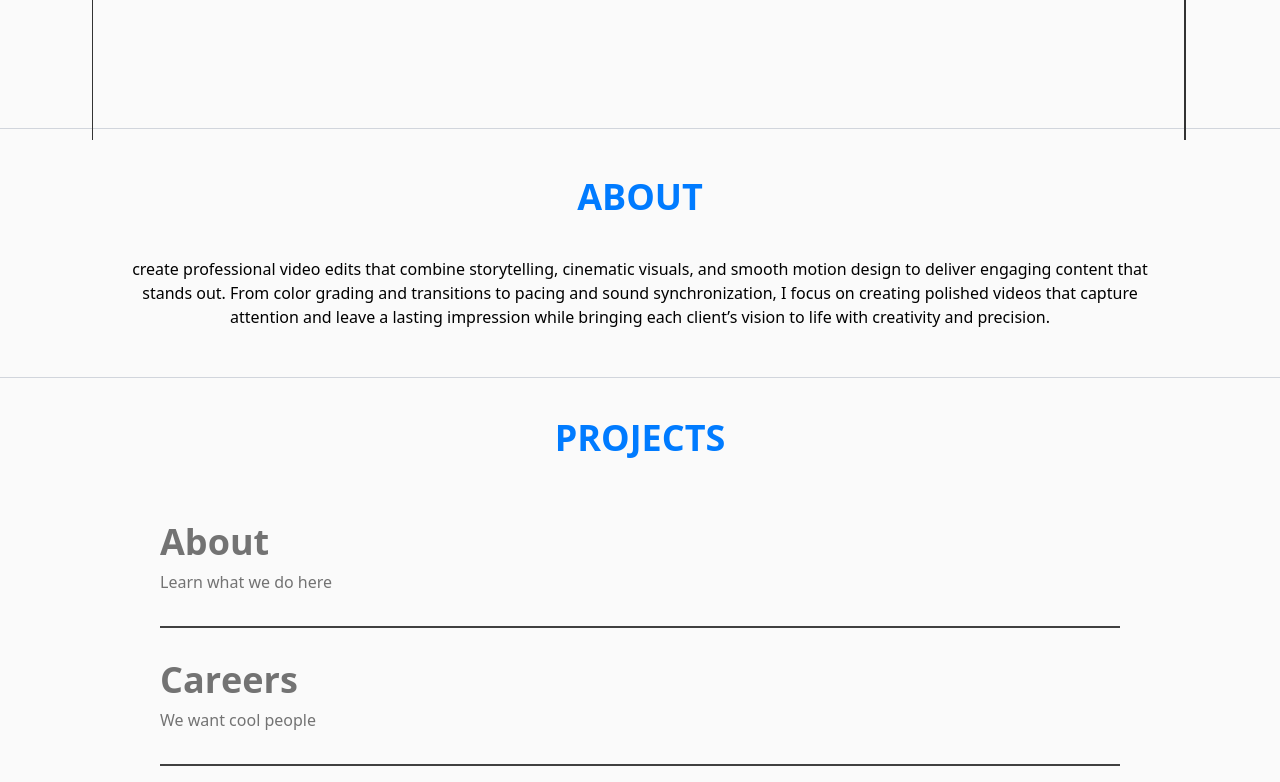
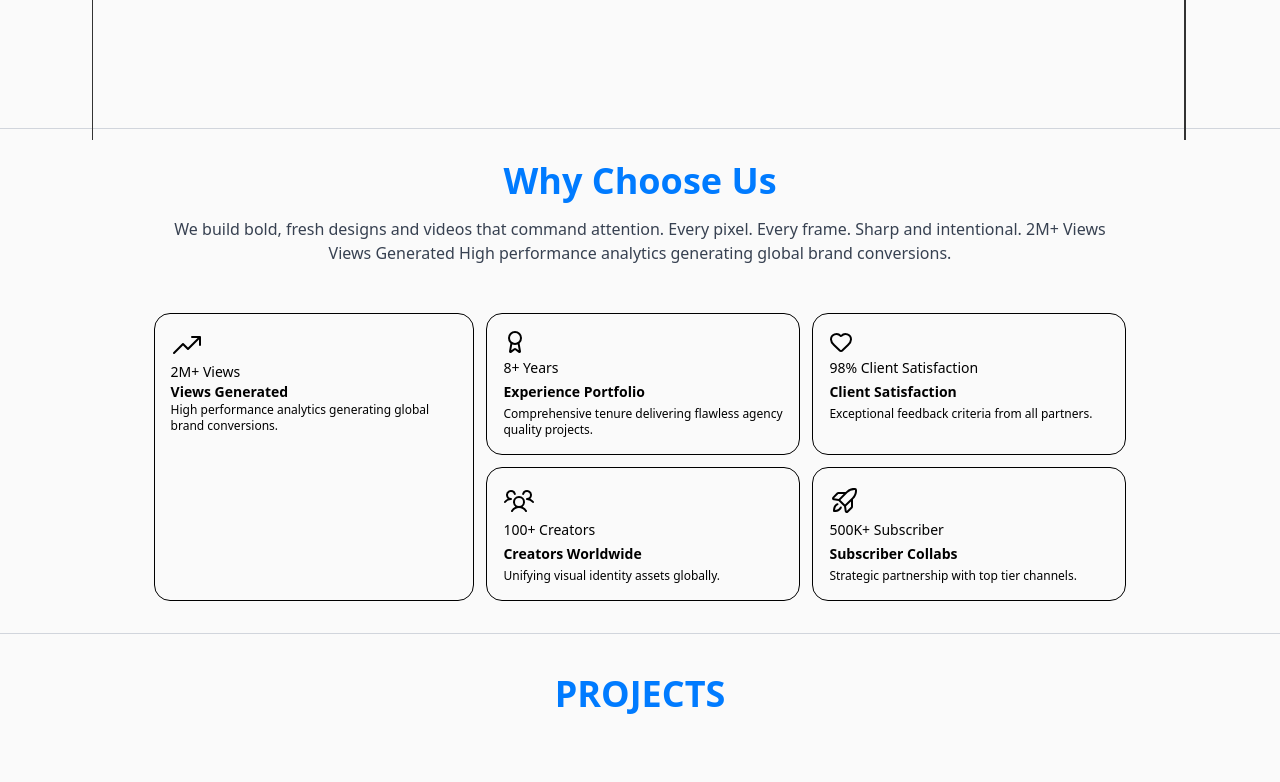
Before and after one commit to ankitshahi22/An_Creative_Studio, a Next.js app: page / in a window 1280 px wide. Shown: the part 660-1442 px from the top of the page. Built offline with nearby package versions, Linux system fonts and the light colour scheme.

Commit message:
updated About section

```diff
--- a/src/component/HeroSection/TypeWriter.jsx
+++ b/src/component/HeroSection/TypeWriter.jsx
@@ -49,7 +49,7 @@ const TypeWriter = () => {
     return () => clearTimeout(t.current);
   }, [text, del, paused, i]);
 
-  return <div className="text-[#6366F1] font-semibold">{text}</div>;
+  return <div className="text-[#0EA5E9] font-semibold">{text}</div>;
 };
 
 export default TypeWriter;
--- a/src/component/about/About.jsx
+++ b/src/component/about/About.jsx
@@ -1,29 +1,58 @@
 "use client";
 
-import { borderClr } from "../../store/data";
+import {
+  borderClr,
+  chooseUsDataTitle,
+  chooseUsContent,
+} from "../../store/data";
 import { motion } from "framer-motion";
 
-export default function About() {
+const AboutUs = () => {
   return (
-    <div className={`${borderClr} py-12`}>
-      <motion.div
-        initial={{ opacity: 0, x: -40 }}
-        whileInView={{ opacity: 1, x: 0 }}
-        transition={{ duration: 1.2 }}
-        className="flex flex-col justify-center gap-10"
-      >
-        <h2 className="text-4xl font-semibold w-fit text-[#007bff] mx-auto">
-          ABOUT
-        </h2>
-        <p className="mx-auto w-[80%] text-center">
-          create professional video edits that combine storytelling, cinematic
-          visuals, and smooth motion design to deliver engaging content that
-          stands out. From color grading and transitions to pacing and sound
-          synchronization, I focus on creating polished videos that capture
-          attention and leave a lasting impression while bringing each client’s
-          vision to life with creativity and precision.
-        </p>
-      </motion.div>
+    <div className={`${borderClr} p-8`}>
+      <div className="flex flex-col gap-12 w-[80%] mx-auto text-center">
+        <div>
+          <h2 className={`text-4xl mb-4 text-[#007bff] font-bold`}>
+            {chooseUsDataTitle[0].title}
+          </h2>
+          <p className="text-[#374151]">{chooseUsDataTitle[0].description}</p>
+        </div>
+        <motion.div
+          className="flex gap-3"
+          initial={{ opacity: 0, scale: 0.9 }}
+          whileInView={{ opacity: 1, scale: 1 }}
+          transition={{ duration: 1 }}
+        >
+          <motion.div
+            whileHover={{ scale: 1.05 }}
+            whileTap={{ scale: 0.95 }}
+            className="border rounded-2xl p-4 text-left"
+          >
+            <span>{chooseUsContent[0].icon}</span>
+            <h3 className="text-sm">{chooseUsContent[0].label}</h3>
+            <p className="font-semibold text-sm">{chooseUsContent[0].title}</p>
+            <p className="text-xs">{chooseUsContent[0].description}</p>
+          </motion.div>
+
+          <div className="grid grid-cols-2 gap-3">
+            {chooseUsContent.slice(1).map((item, index) => (
+              <motion.div
+                whileHover={{ scale: 1.05 }}
+                whileTap={{ scale: 0.95 }}
+                key={index}
+                className="flex flex-col gap-1 border rounded-2xl p-4 text-left"
+              >
+                <span>{item.icon}</span>
+                <h3 className="text-sm">{item.label}</h3>
+                <p className="font-semibold text-sm">{item.title}</p>
+                <p className="text-xs">{item.description}</p>
+              </motion.div>
+            ))}
+          </div>
+        </motion.div>
+      </div>{" "}
     </div>
   );
-}
+};
+
+export default AboutUs;
--- a/src/component/whyUsSection/ChooseUsSection.jsx
+++ /dev/null
@@ -1,28 +0,0 @@
-import {
-  borderClr,
-  chooseUsDataTitle,
-  chooseUsContent,
-} from "../../store/data";
-
-const ChooseUsSection = () => {
-  return (
-    <div className={`${borderClr} p-6`}>
-      <div className="w-[80%] mx-auto text-center">
-        <h2 className="text-4xl">{chooseUsDataTitle[0].title}</h2>
-        <p>{chooseUsDataTitle[0].description}</p>
-      </div>
-      <div>
-        {chooseUsContent.map((item, index) => (
-          <div key={index} className="w-[80%] mx-auto grid grid-cols-2 gap-2">
-            <div className="text-4xl">{item.icon}</div>
-            <h3 className="text-sm">{item.label}</h3>
-            <p>{item.title}</p>
-            <p>{item.description}</p>
-          </div>
-        ))}
-      </div>
-    </div>
-  );
-};
-
-export default ChooseUsSection;
```
